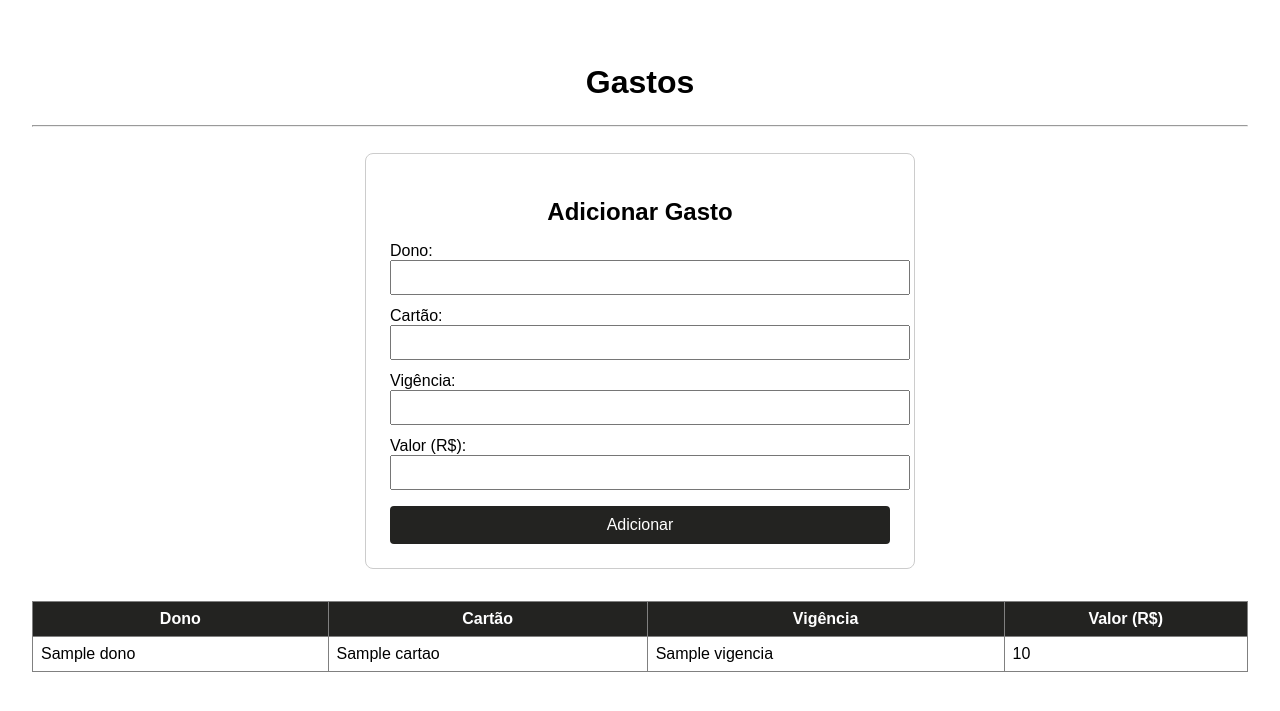
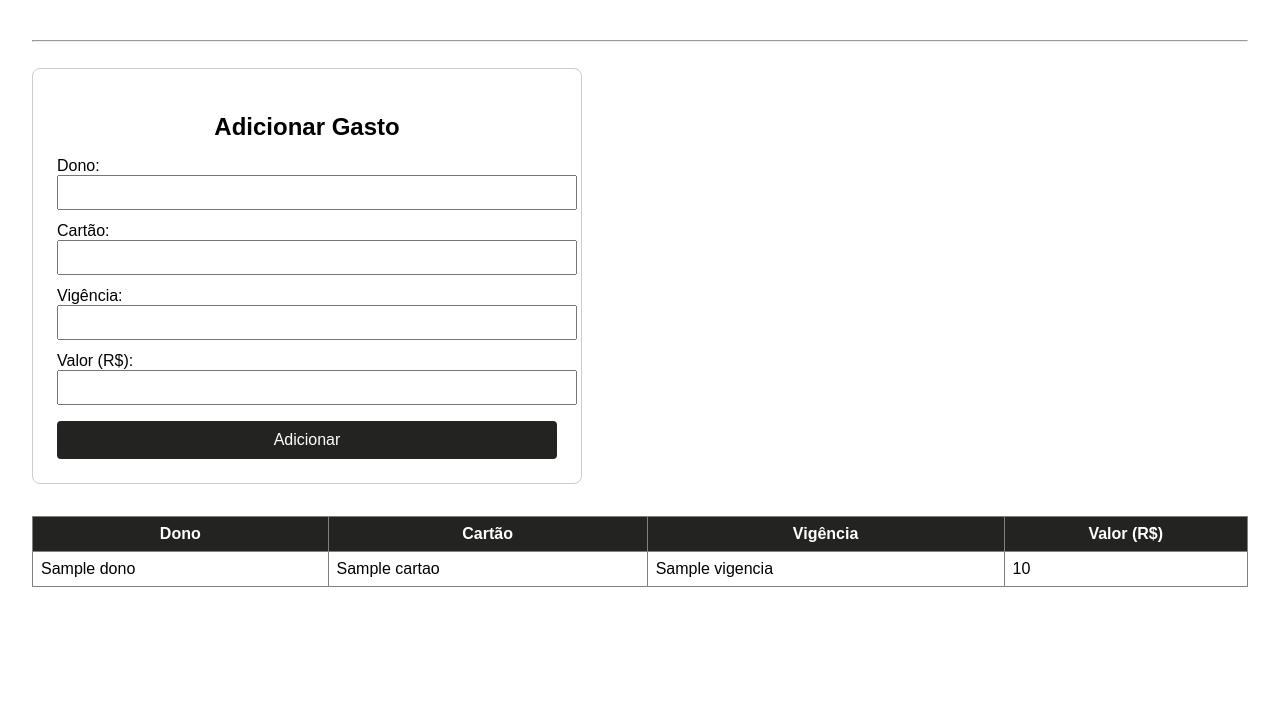
Before and after one commit to cantaruttim/calculadora_pessoal, a FastAPI app: template templates/gastos.html in a window 1280 px wide. Shown: the part 50-761 px from the top of the page. Run offline with FastAPI, Linux system fonts and the light colour scheme; the template is opened without the code that fills it: most values are stand-ins (such as "Sample title", 1, 10 or a date in 2020).

Commit message:
gastos updated

```diff
--- a/templates/gastos.html
+++ b/templates/gastos.html
@@ -1,14 +1,11 @@
 {% extends "base.html" %}
 
 {% block content %}
-    <h1 style="margin-top: 32px; margin-bottom: 24px; font-size: 2rem; font-weight: bold; text-align: center;">
-        Gastos
-    </h1>
     <hr />
     <br />
 
     <!-- Formulário para adicionar novo gasto -->
-    <form action="/gastos/adicionar" method="post" style="max-width: 500px; margin: 0 auto 32px auto; padding: 24px; border: 1px solid #ccc; border-radius: 8px;">
+    <form action="/gastos/adicionar" method="post" style="max-width: 500px; margin: 0 0 32px 0; padding: 24px; border: 1px solid #ccc; border-radius: 8px;">
         <h2 style="text-align: center; margin-bottom: 16px;">Adicionar Gasto</h2>
         <div style="margin-bottom: 12px;">
             <label for="dono">Dono:</label>
```
